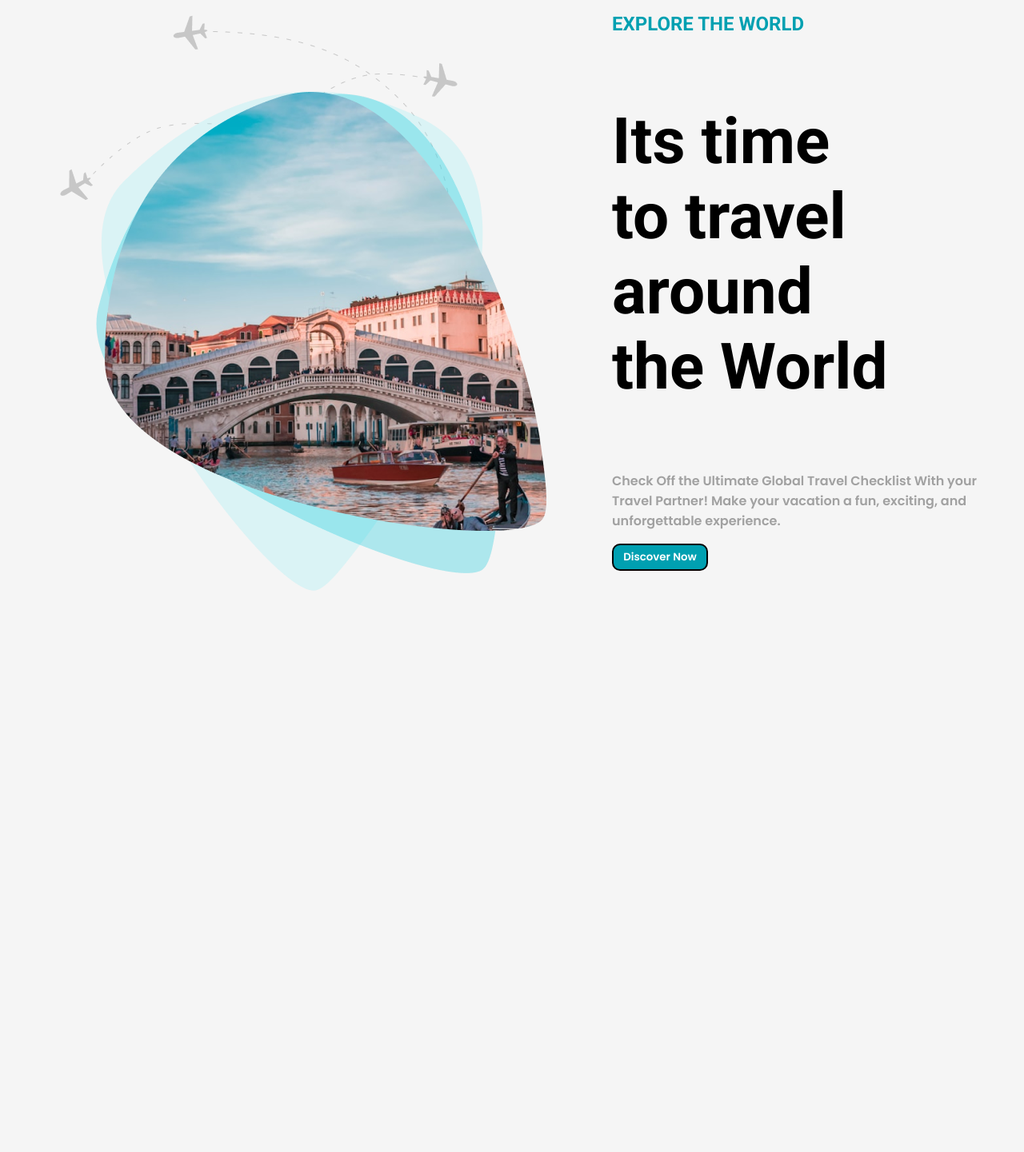
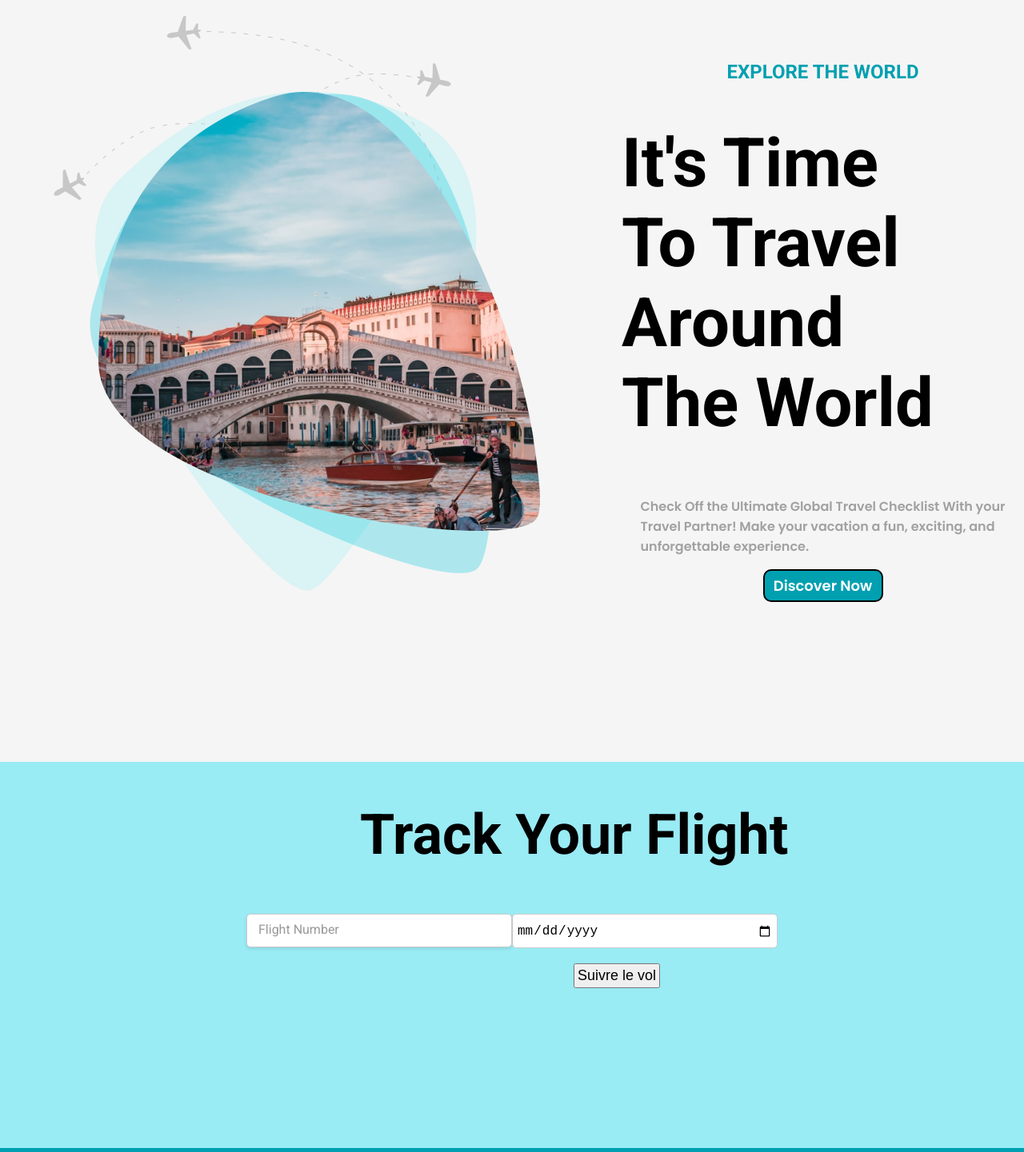
Before and after one commit to EmireHaouas/Fly_Catcher, a React (Vite) app in the folder plane_Catcher2/: page / in a window 1280 px wide. Shown: the part 280-1721 px from the top of the page at 80% size. Before the commit the page ends 1041 px from the top, so only its background shows below. Built offline with nearby package versions, Linux system fonts and the light colour scheme.

Commit message:
aded  IATA form  and API conection with aviation stack and linked footer with app.jsx

```diff
--- a/plane_Catcher2/src/App.jsx
+++ b/plane_Catcher2/src/App.jsx
@@ -1,13 +1,14 @@
 import React from 'react';
 import Header from './components/Header';
 import Main from './components/Main';
-
+import Footer from './components/Footer'
 
 const App = () => {
   return (
       <div>
           <Header />
           <Main />
+          <Footer />
       </div>
   );
 };
--- a/plane_Catcher2/src/Footer.css
+++ b/plane_Catcher2/src/Footer.css
@@ -0,0 +1,4 @@
+.h1_footer{
+    background-color: #00A0B1;
+    margin: 0;
+}
--- a/plane_Catcher2/src/Main.css
+++ b/plane_Catcher2/src/Main.css
@@ -1,40 +1,150 @@
-.container_flex2{
+body {
+    margin: 0;
+}
+
+.container_flex2 {
     display: flex;
     flex-direction: column;
+    margin-top: 60px;
+    margin-left: 20px; /* Cette ligne doit être ici pour fonctionner. */
 }
-.article_flex{
+
+.article_flex {
     display: flex;
     flex-direction: row;
 }
-.h1_article_flex{
+
+.h1_article_flex {
     color: #00A0B1;
     font-family: 'Roboto', sans-serif;
-    font-weight: 700;;
+    font-weight: 700;
 }
-.h2_article_flex{
+
+.h2_article_flex {
     color: #000000;
     font-family: 'Roboto', sans-serif;
     font-weight: 700;
-    font-size: 80px;
+    font-size: 85px;
+    margin-bottom: 50.7px;
+    margin-top: 30px;
+}
 
+.p_article_flex {
+    color: #A1A1A1;
+    font-family: 'Poppins', sans-serif;
+    font-weight: 700;
 }
-.p_article_flex{
-   color: #A1A1A1;
-   font-family: 'Poppins', sans-serif;
-   font-weight: 700;
 
-}
-main{
+main {
     margin-top: 20px;
 }
-.button1{
+
+.button1 {
     background-color: #00A0B1;
     color: #FFFFFF;
     width: auto;
     border-style: solid;
     border-radius: 10px;
-    width: 120px;
-    font-family:'Poppins', sans-serif;
+    font-family: 'Poppins', sans-serif;
     font-weight: 700;
     padding: 5px;
+    font-size: 18px;
+    width: 150px; /* Si cela cause un problème, essaie de supprimer cette ligne */
 }
+
+.Form_iata {
+    background-color: #99EBF4;
+    margin-top: 200px;
+    font-family: 'Roboto', sans-serif;
+    padding-bottom: 200px;
+}
+
+
+.h1_form {
+    font-size: 70px;
+    padding-top: 50px;
+    margin-left: 450px;
+}
+
+.flight_idnumber {
+    height: 20px;
+    width: 100%;
+    max-width: 350px;
+    padding: 10px;
+    font-size: 16px;
+    border: 1px solid #ccc;
+    border-radius: 5px;
+    box-shadow: 0 2px 4px rgba(0, 0, 0, 0.1);
+}
+.form_group {
+    position: relative;
+    margin-bottom: 20px;
+}
+
+input[type="text"] {
+    width: 300px;
+    padding: 10px 15px;
+    font-size: 16px;
+    border: 1px solid #ccc;
+    border-radius: 5px;
+    outline: none;
+}
+
+input[type="text"]:focus {
+    border-color: #007bff;
+}
+
+/* Positionnement et animation du label */
+label {
+    position: absolute;
+    top: 10px;
+    left: 15px;
+    color: #999;
+    font-size: 16px;
+    transition: 0.3s ease;
+    pointer-events: none;
+}
+
+input[type="text"]:focus + label,
+input[type="text"]:not(:placeholder-shown) + label {
+    top: -20px;
+    left: 10px;
+    font-size: 12px;
+    color: #FFFFFF;
+}
+input[type="date"] {
+    max-width: 320px; /* Largeur maximale */
+    height: 31px;       /* Hauteur spécifique */
+    padding: 5px;         /* Ajustez si nécessaire pour l'espacement intérieur */
+    font-size: 16px;      /* Taille de la police */
+    border: 1px solid #ccc; /* Bordure */
+    border-radius: 5px;   /* Coins arrondis */
+    outline: none;        /* Supprime l'effet de contour par défaut */
+    width: 100%;          /* Permet au champ de remplir l'espace disponible */
+}
+
+/* Optionnel : Ajoutez un style pour le focus */
+input[type="date"]:focus {
+    border-color: #007bff; /* Change la couleur de la bordure au focus */
+}
+
+.button_submit{
+  font-size: 18px;
+  padding: 3px;
+  margin-left: 717px;
+
+}
+.form_track{
+        display: flex;
+        flex-direction: row;
+        justify-content: center;
+}
+.test_1{
+    display: flex;
+    flex-direction: column;
+}
+.container_flex2{
+    display: flex;
+    flex-direction: column;
+    align-items: center;
+}
--- a/plane_Catcher2/src/components/Footer.jsx
+++ b/plane_Catcher2/src/components/Footer.jsx
@@ -4,7 +4,12 @@ import '../Footer.css';
 const Main = () => {
     return (
         <div>
-
+          <h1 className='h1_footer'>This is the footer Lorem ipsum dolor sit amet consectetur adipisicing elit. Eveniet, aliquam accusantium unde, exercitationem quasi repellendus laudantium ab voluptas dolorem<br/>
+           at vitae atque ipsum repellat corporis, corrupti veritatis voluptates fuga incidunt?This is the footer Lorem ipsum dolor sit amet consectetur adipisicing elit. Eveniet, aliquam accusantium unde, exercitationem quasi repellendus laudantium ab voluptas dolorem<br/>
+           at vitae atque ipsum repellat corporis, corrupti veritatis voluptates fuga incidunt?This is the footer Lorem ipsum dolor sit amet consectetur adipisicing elit. Eveniet, aliquam accusantium unde, exercitationem quasi repellendus laudantium ab voluptas dolorem<br/>
+           at vitae atque ipsum repellat corporis, corpti veritatis voluptates fuga incidunt?This is the footer Lorem ipsum dolor sit amet consectetur adipisicing elit. Eveniet, aliquam accusantium unde, exercitationem quasi repellendus laudantium ab voluptas dolorem<br/>
+           at vitae atque ipsum repellat corporis, corrupti veritatis voluptates fuga incidunt?This is the footer Lorem ipsum dolor sit amet consectetur adipisicing elit. Eveniet, aliquam accusantium unde, exercitationem quasi repellendus laudantium ab voluptas dolorem<br/>
+           at vitae atque ipsum repellat corporis, corrupti veritatis voluptates fuga incidunt?</h1>
         </div>
     );
 };
--- a/plane_Catcher2/src/components/Main.jsx
+++ b/plane_Catcher2/src/components/Main.jsx
@@ -1,25 +1,108 @@
-import React from 'react';
+import React, { useState } from 'react';
 import '../Main.css';
 import image_header from '../assets/imgs/img_header.png';
 
+const Main = () => {
+    const [flightId, setFlightId] = useState('');
+    const [date, setDate] = useState('');
+    const [flightData, setFlightData] = useState(null);
+    const [error, setError] = useState(null);
 
-const Main = () => {
+    const handleSubmit = async (event) => {
+        event.preventDefault(); // Empêche le rechargement de la page
+        setError(null); // Réinitialiser l'erreur
+        setFlightData(null); // Réinitialiser les données
+
+        try {
+            // Construire l'URL de l'API
+            const apiUrl = `https://api.aviationstack.com/v1/flights?access_key=3efefbd79a01f25e63c557463118c114&flight_iata=${flightId}&date=${date}`;
+            console.log('URL de l API :', apiUrl); // Vérifie l'URL construite
+
+            const response = await fetch(apiUrl);
+
+            if (!response.ok) {
+                throw new Error('Erreur lors de la récupération des données.');
+            }
+
+            const data = await response.json();
+
+            if (data.data && data.data.length > 0) {
+                setFlightData(data.data[0]); // Utilisez la première entrée de données
+            } else {
+                setError('Aucun vol trouvé pour ce numéro et cette date.');
+            }
+        } catch (error) {
+            setError(error.message);
+        }
+    };
+
     return (
         <main>
             <article className='article_flex'>
-                <img className='' src={image_header} alt='Des'/>
-                <div className='container_flex2'>
-                  <h1 className='h1_article_flex' >EXPLORE THE WORLD</h1>
-                  <h2 className='h2_article_flex'>Its time<br/> to travel around<br/> the World</h2>
-                  <p  className='p_article_flex'>Check Off the Ultimate Global Travel Checklist With your<br/>
-                                  Travel Partner! Make your vacation a fun, exciting, and<br/>
-                                  unforgettable experience.</p>
-                  <button className='button1'>Discover Now</button>
+                  <img src={image_header} alt='Des'/>
+                  <div className='container_flex2'>
+                     <h1 className='h1_article_flex'>EXPLORE THE WORLD</h1>
+                     <h2 className='h2_article_flex'>It's Time<br/> To Travel Around<br/> The World</h2>
+                     <p className='p_article_flex'>
+                        Check Off the Ultimate Global Travel Checklist With your<br/>
+                        Travel Partner! Make your vacation a fun, exciting, and<br/>
+                        unforgettable experience.
+                     </p>
+                     <button className='button1'>Discover Now</button>
                 </div>
             </article>
+
+                <section className='Form_iata'>
+
+                    <h1 className='h1_form'>Track Your Flight</h1>
+
+                    {/* Formulaire pour le suivi des vols */}
+
+                    <form className='form_track' onSubmit={handleSubmit}>
+
+                        <div className='form_group'>
+
+                          <input
+                              className='flight_idnumber'
+                              type="text"
+                              id="flightId"
+                              value={flightId}
+                              onChange={(e) => setFlightId(e.target.value)}
+                              placeholder=' '
+                              required
+                          />
+                            <label htmlFor="flightId">Flight Number</label>
+                        </div>
+
+                            <label htmlFor="date">Date (YYYY-MM-DD) :</label>
+                              <input
+                                type="date"
+                                id="date"
+                                value={date}
+                                onChange={(e) => setDate(e.target.value)}
+                                required
+                              />
+
+
+                    </form>
+                    <button className='button_submit' type="submit">Suivre le vol</button>
+
+
+                    {/* Affichage des résultats ou des erreurs */}
+                    {error && <p className="error">{error}</p>}
+                    {flightData && (
+                        <div>
+                            <h3>Détails du Vol</h3>
+                            <p>Compagnie : {flightData.airline.name}</p>
+                            <p>Statut : {flightData.flight_status}</p>
+                            <p>Date : {flightData.departure.estimated} (Estimé)</p>
+                            {/* Ajoute d'autres informations que tu souhaites afficher */}
+                        </div>
+                    )}
+                </section>
+
         </main>
     );
 };
 
-// Assurez-vous d'exporter le composant Main ici
 export default Main;
--- a/plane_Catcher2/vite.config.js
+++ b/plane_Catcher2/vite.config.js
@@ -1,7 +1,16 @@
-import { defineConfig } from 'vite'
-import react from '@vitejs/plugin-react'
+import { defineConfig } from 'vite';
+import react from '@vitejs/plugin-react';
 
 export default defineConfig({
   plugins: [react()],
-  base: '/plane_Catcher2/' // Nom du dépôt entouré de slashes
-})
+  base: '/plane_Catcher2/', // Nom du dépôt entouré de slashes
+  server: {
+    proxy: {
+      '/api': {
+        target: 'https://aviationstack.com',
+        changeOrigin: true,
+        rewrite: (path) => path.replace(/^\/api/, '')
+      }
+    }
+  }
+});
```
Also changed, not shown: plane_Catcher2/src/components/FlightTracker.jsx (added, +55 -0 lines), 2 other files (tests, documents, lock files or other folders).
